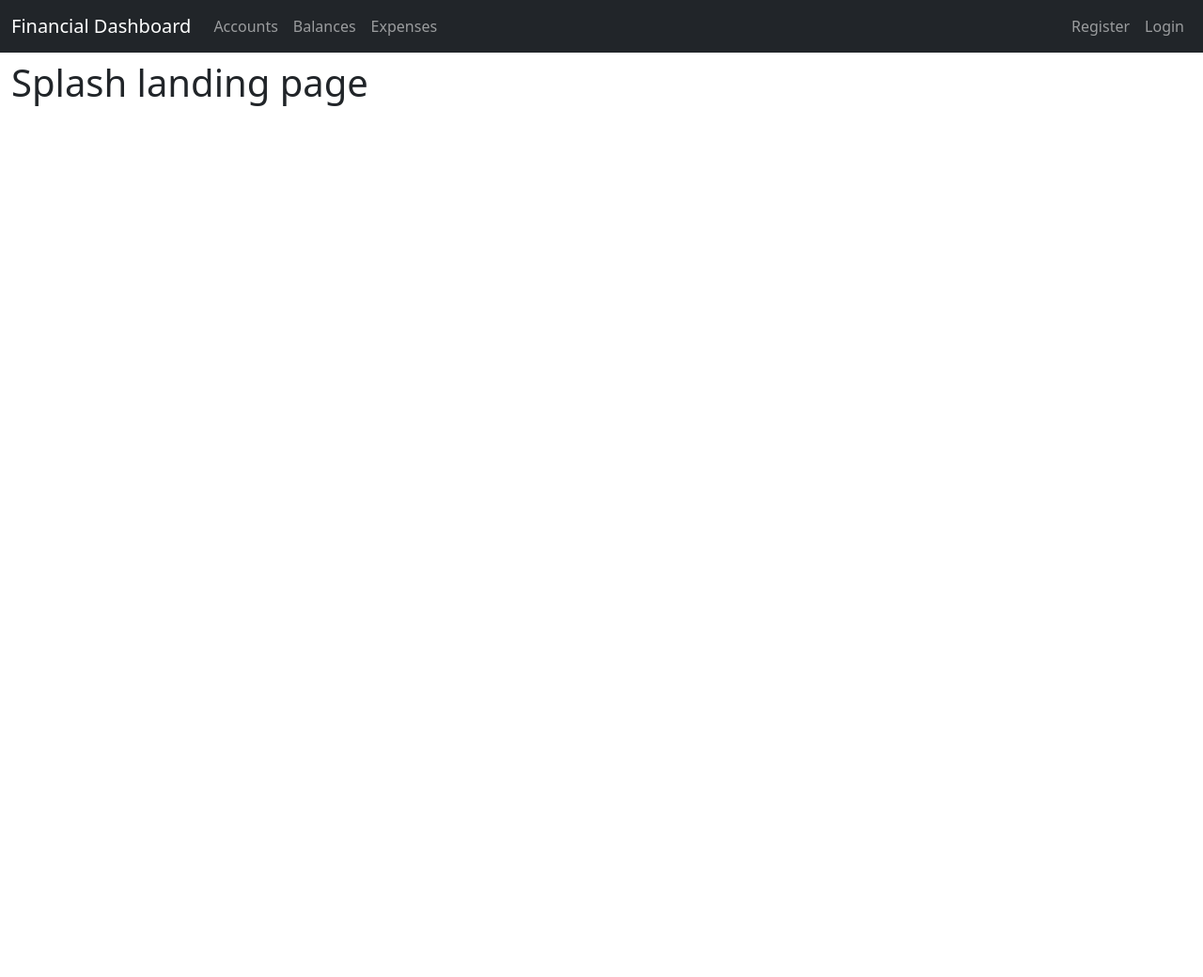
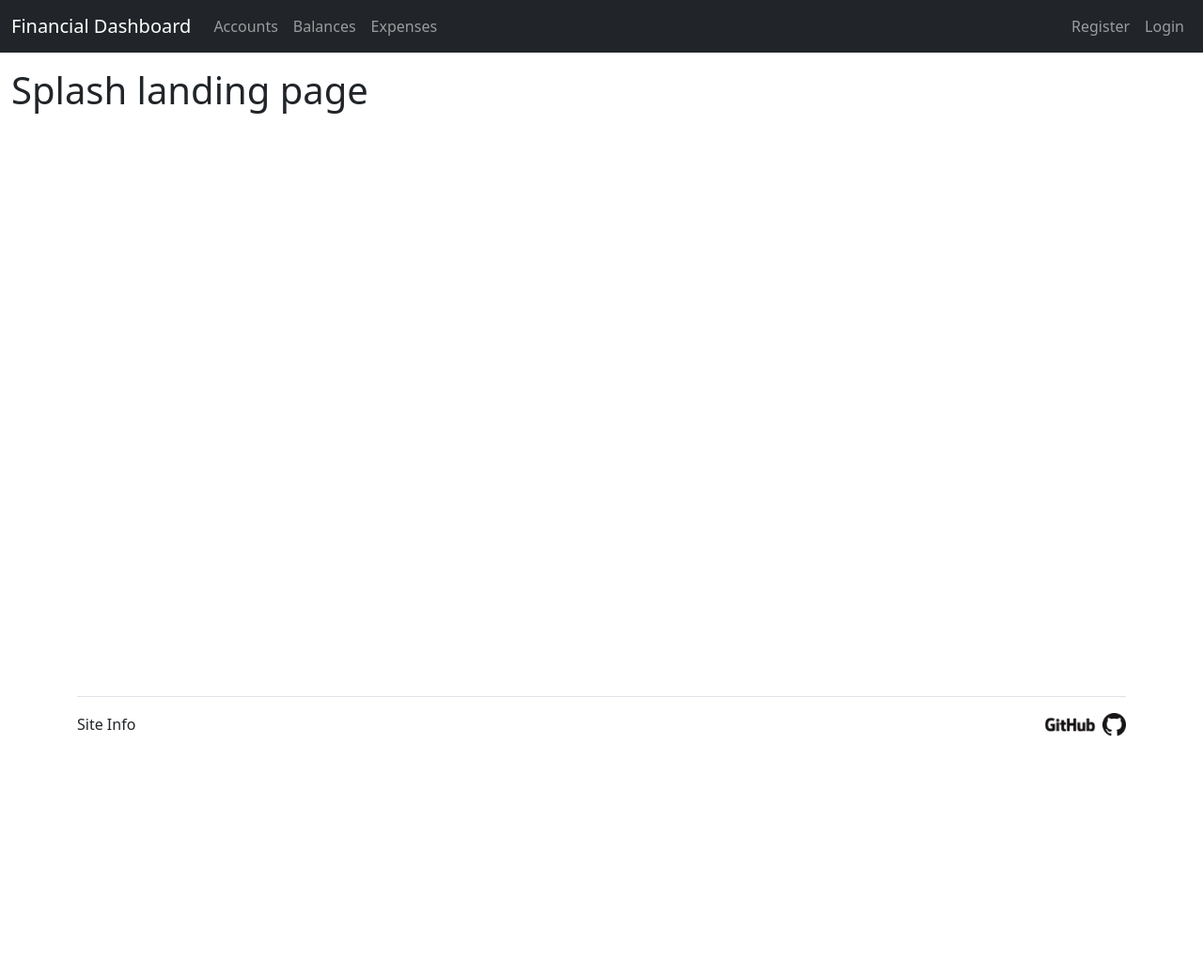
Before and after one commit to DrunkenPangolin/net_worth_tracker, a Flask app: page / in a window 1280 px wide. Shown: the top 1040 px of the page at 94% size. After the commit the page ends 784 px from the top, so only its background shows below. Run offline with Flask 2, Linux system fonts and the light colour scheme.

Commit message:
added footer with GitHub link and site info page

```diff
--- a/webapp/routes.py
+++ b/webapp/routes.py
@@ -158,3 +158,8 @@ def expenses():
 @login_required
 def settings():
     return render_template("pages/settings.html", title="Settings")
+
+
+@app.route("/site_info")
+def site_info():
+    return render_template("pages/site_info.html", title = "Site Info")
--- /dev/null
+++ b/webapp/templates/includes/footer.html
@@ -0,0 +1,14 @@
+<div class="container">
+    <footer class="d-flex flex-wrap justify-content-between align-items-center pt-3 pb-3 mt-3 border-top">
+        <div class="col-md-3 d-flex align-items-center">
+            <a class="navbar-brand" href="{{ url_for('site_info') }}">Site Info</a>
+        </div>
+
+        <div class="col-md-3 d-flex justify-content-end">
+            <a href="https://github.com/samjprice/financial_dashboard" class="ms-1 text-decoration-none" target="_blank" rel="noreferrer noopener">
+                <img src="/static/GitHub/GitHub_Logo.png" alt="GitHub" height="25">
+                <img src="/static/GitHub/GitHub-Mark-32px.png" alt="GitHub Logo" height="25" width="25">
+            </a>
+          </div>
+    </footer>
+  </div>
--- a/webapp/templates/layout.html
+++ b/webapp/templates/layout.html
@@ -21,8 +21,8 @@
     <link rel="stylesheet" type="text/css" href="{{ url_for('static', filename='main.css') }}">
 </head>
 
-<body>
-    <header class="site header">
+<body class="d-flex flex-column min-vh-100">
+    <header class="site header mb-2">
         <!-- Navigation bar (top) -->
         {% include 'includes/nav-top.html' %}
     </header>
@@ -50,5 +50,10 @@
 
     <!-- Bootstrap JavaScript via delivery network -->
     <script src="https://cdn.jsdelivr.net/npm/bootstrap@5.2.0-beta1/dist/js/bootstrap.bundle.min.js" integrity="sha384-pprn3073KE6tl6bjs2QrFaJGz5/SUsLqktiwsUTF55Jfv3qYSDhgCecCxMW52nD2" crossorigin="anonymous"></script>
+
+    <footer class='mt-auto'>
+        {% include 'includes/footer.html' %}
+    </footer>
+
 </body>
 </html>
```
Also changed, not shown: webapp/templates/pages/site_info.html (added, +9 -0 lines), webapp/static/GitHub/GitHub-Mark-32px.png (added), webapp/static/GitHub/GitHub_Logo.png (added).
